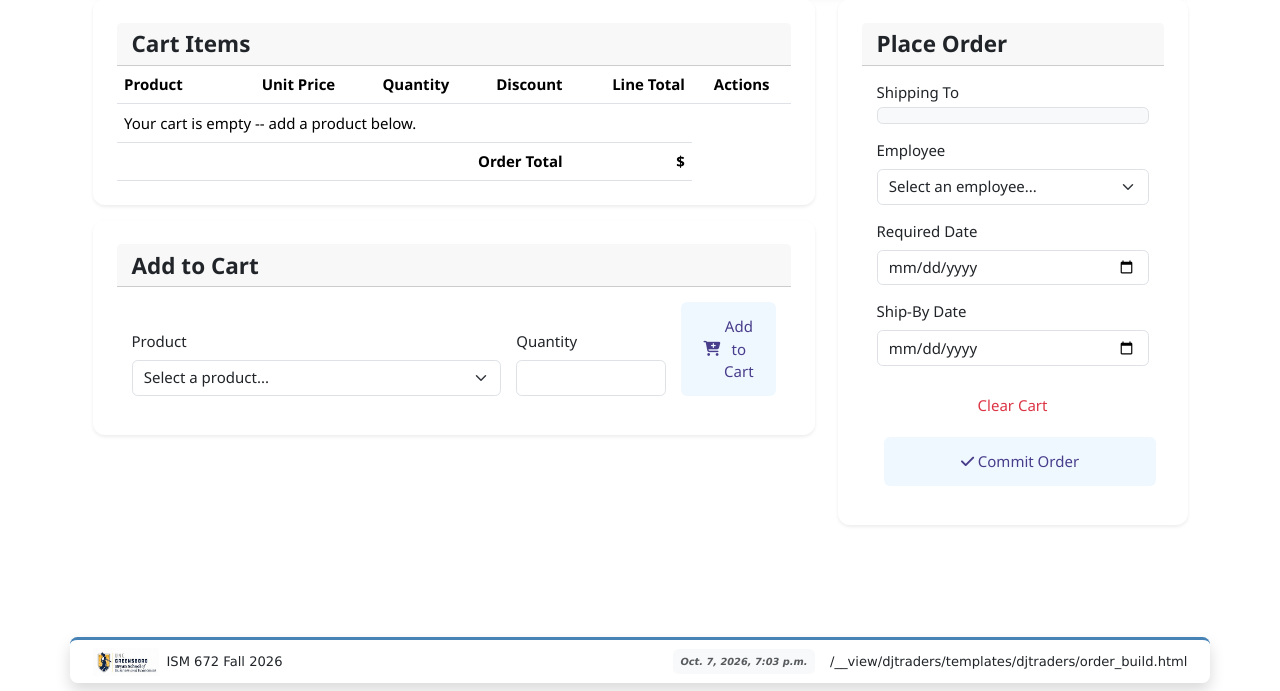
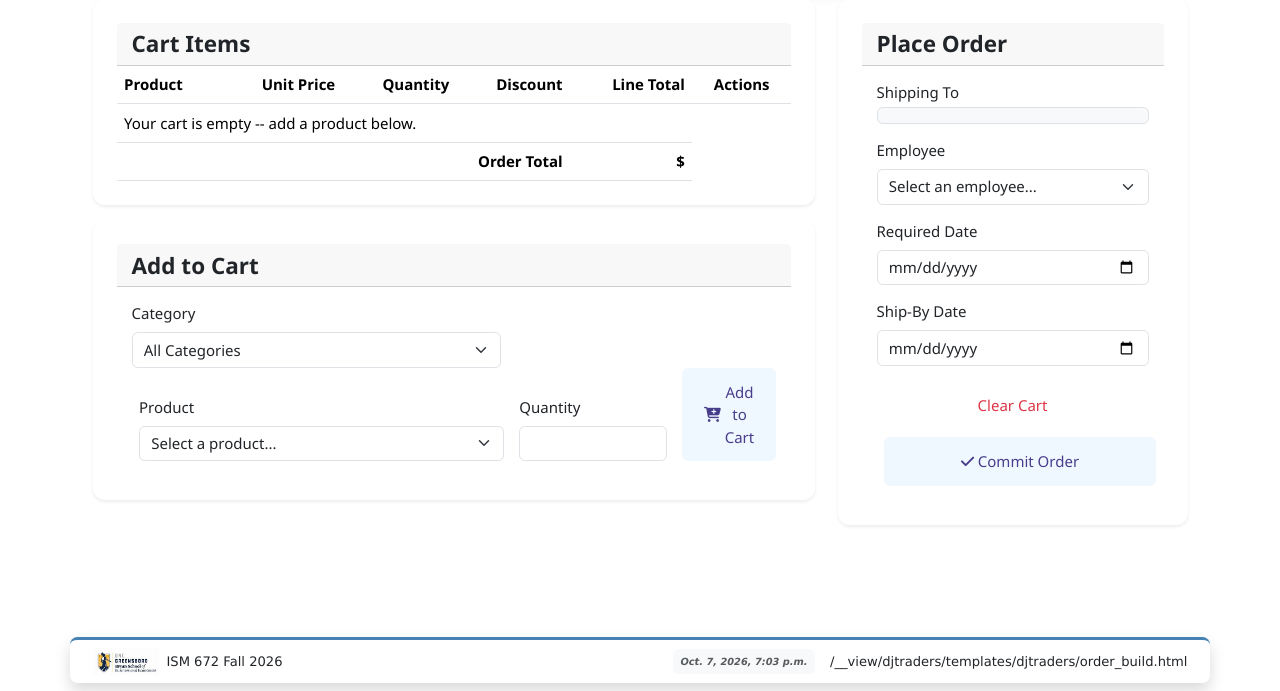
Before and after one commit to hkmoss/DjangoTraders-M2, a Django app: template djtraders/templates/djtraders/order_build.html in a window 1280 px wide. Shown: the part 197-888 px from the top of the page. Run offline with Django 5.2, Linux system fonts and the light colour scheme; the template is opened without the code that fills it: values that come from a table or form of the project are taken from there, others are empty; some libraries are stand-ins or nearby versions.

Commit message:
completed requirement 2, added order category filter

```diff
--- a/djtraders/forms.py
+++ b/djtraders/forms.py
@@ -348,13 +348,18 @@ class OrderDetailForm(forms.ModelForm):
     clean_<field>(), since it depends on both product and quantity
     together.
     """
-    def __init__(self, *args, **kwargs):
+    def __init__(self, *args, category_id="", **kwargs):
         super().__init__(*args, **kwargs)
         # Only non-discontinued products are offered -- same reasoning
         # as Product.search's own show_all=False default (models.py).
         self.fields["product"].queryset = self.fields["product"].queryset.filter(
             discontinued=0
         )
+        if category_id:
+            self.fields["product"].queryset = self.fields["product"].queryset.filter(
+                category_id=category_id
+           )
+
         self.fields["product"].empty_label = "Select a product..."
         self.fields["product"].widget.attrs.update({"class": "form-select"})
         # Product (models.py) has no __str__ of its own, so a plain
--- a/djtraders/templates/djtraders/order_build.html
+++ b/djtraders/templates/djtraders/order_build.html
@@ -76,7 +76,25 @@
 
             <div class="card mb-3 border-0 shadow-sm">
                 <div class="card-header fw-bolder h4">Add to Cart</div>
-                <div class="card-body">
+             <div class="card-body">
+
+{% comment %} This adds the category filter to the order build page, allowing users to filter products by category before adding them to the cart.{% endcomment %}
+
+                    <form method="get" class="row g-3 align-items-end">
+                        <div class="col-md-7">
+                            <label for="id_category" class="form-label">Category</label>
+                            <select name="category"  id="id_category" class="form-select" onchange="this.form.submit()">
+                                <option value="">All Categories</option>
+                                {% for category in categories %}
+                                    <option value="{{ category.category_id }}"
+                                            {% if selected_category == category.category_id|stringformat:"s" %}selected{% endif %}>
+                                        {{ category.category_name }}
+                                    </option>
+                                {% endfor %}
+                            </select>
+                        </div>
+                    </form>
+
                     <form id="order-detail-form" method="post" action="{% url 'djtraders:order_add_line' customer.customer_id %}">
                         {% csrf_token %}
                         <div class="row g-3 align-items-end">
@@ -139,11 +157,6 @@
                         </div>
 
 
-
-
-
-
-
                         <div class="d-grid gap-2">
                             <a href="{% url 'djtraders:order_clear_cart' customer.customer_id %}"
                                 class="btn btn-outline-danger w-100>
```
Also changed, not shown: djtraders/views.py (+7 -1 lines).
